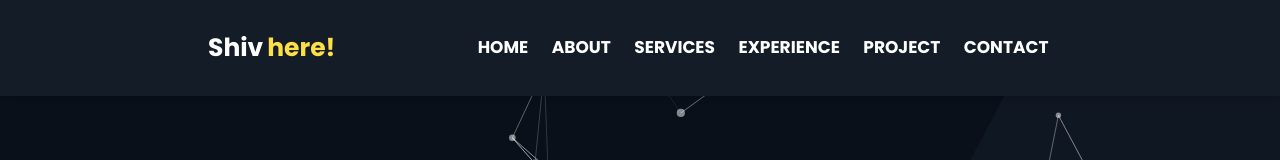
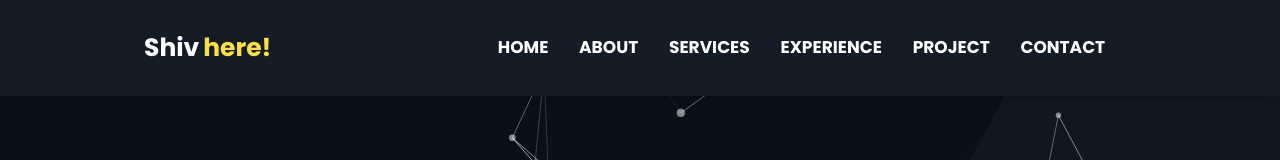
Before and after one commit to shivaramr/shiv-portfolio-24, a Next.js app: page / in a window 1280 px wide. Shown: the top 160 px of the page. Built offline with nearby package versions, Linux system fonts and the light colour scheme.

Commit message:
Mobile Responsive issue fix

```diff
--- a/app/components/Navbar/index.tsx
+++ b/app/components/Navbar/index.tsx
@@ -9,7 +9,7 @@ interface Props {
 const NavBar = ({ openNav }: Props) => {
   return (
     <div className="w-full fixed z-[10000] top-0 h-[12vh] bg-[#141c27] shadow-md">
-      <div className="flex items-center justify-between w-[80%] md:w-[90%] lg:w-[80%] xl:w-[70%] mx-auto px-[1rem] h-[100%]">
+      <div className="flex items-center justify-between w-[80%] mx-auto px-[1rem] h-[100%]">
         <h1 className="flex-[0.6] cursor-pointer text-[25px] text-white font-bold">
           {shortName}
           <span className="mx-1 text-yellow-300">here!</span>
--- a/app/globals.css
+++ b/app/globals.css
@@ -38,7 +38,7 @@
   background: #c5c5c5;
 }
 
-html {
+html, body {
   overflow-x: hidden;
   scroll-behavior: smooth;
   /* scroll-padding: 3.8rem;
```
